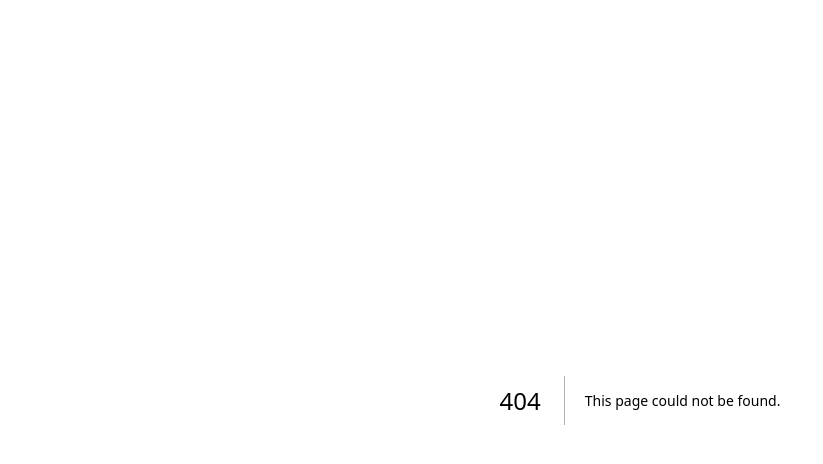
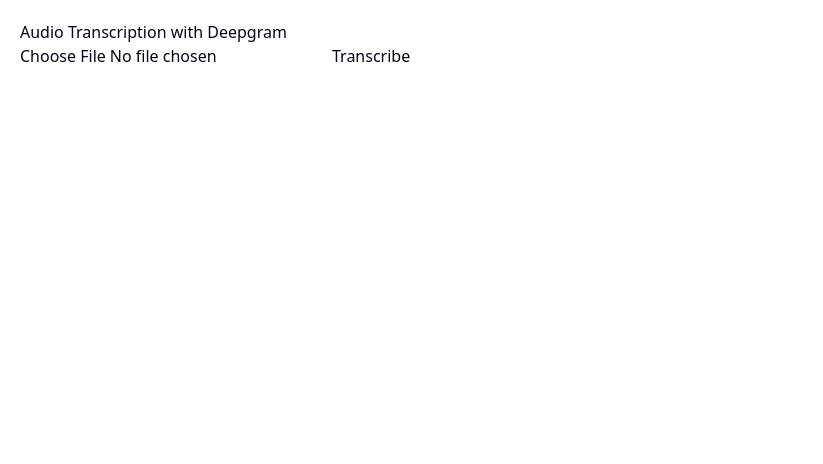
Before and after one commit to d-koding/tir-ai-hack, a Next.js app in the folder tir-ai/: page /transcribe in a window 1280 px wide. Before the commit this address had no page. Shown: the top 464 px of the page, without its empty margins (0-823 px from the left). Built offline with nearby package versions, Linux system fonts and the light colour scheme.

Commit message:
implemented first api endpoint

```diff
--- /dev/null
+++ b/tir-ai/app/(application)/transcribe/page.tsx
@@ -0,0 +1,75 @@
+"use client";
+
+import { useState } from "react";
+
+export default function Transcribe() {
+  const [file, setFile] = useState<File | null>(null);
+  const [transcript, setTranscript] = useState("");
+  const [confidence, setConfidence] = useState("");
+  const [loading, setLoading] = useState(false);
+  const [error, setError] = useState<string | null>(null);
+
+  const handleTranscribe = async () => {
+    if (!file) {
+      setError("Please select a file");
+      return;
+    }
+
+    setLoading(true);
+    setError(null);
+    setTranscript("");
+    setConfidence("");
+
+    const formData = new FormData();
+    formData.append("audio", file);
+
+    try {
+      const response = await fetch("/api/transcribe", {
+        method: "POST",
+        body: formData,
+      });
+
+      const data = await response.json();
+      if (response.ok) {
+        setTranscript(data.transcript);
+        setConfidence(data.confidence);
+      } else {
+        setError(data.error);
+      }
+    } catch (err) {
+      setError("Something went wrong. Please try again.");
+    } finally {
+      setLoading(false);
+    }
+  };
+
+  return (
+    <div style={{ padding: "20px" }}>
+      <h1>Audio Transcription with Deepgram</h1>
+      <input
+        type="file"
+        accept="audio/*"
+        onChange={(e) => {
+          const files = e.target.files;
+          if (files && files.length > 0) {
+            setFile(files[0]);
+          } else {
+            setFile(null);
+          }
+        }}
+      />
+      <button onClick={handleTranscribe} disabled={loading}>
+        {loading ? "Transcribing..." : "Transcribe"}
+      </button>
+      {error && <p style={{ color: "red" }}>{error}</p>}
+      {transcript && (
+        <div>
+          <h2>Transcript:</h2>
+          <p>{transcript}</p>
+          <h2>Confidence:</h2>
+          <p>{confidence}</p>
+        </div>
+      )}
+    </div>
+  );
+}
--- /dev/null
+++ b/tir-ai/app/api/transcribe/route.ts
@@ -0,0 +1,77 @@
+// app/api/transcribe/route.ts
+import { createClient } from "@deepgram/sdk";
+import { NextRequest, NextResponse } from "next/server";
+
+export async function POST(req: NextRequest): Promise<NextResponse> {
+  try {
+    // Step 1: Load and log the API key
+    // const apiKey = process.env.DEEPGRAM_UPLOAD_API_KEY as string;
+    // console.log("API Key from process.env:", apiKey);
+
+    const apiKey = "4d70000c8b5a98771e9403afcd1cb1978db6741e";
+
+    if (!apiKey) {
+      return NextResponse.json(
+        { error: "Server configuration error: Deepgram API key missing" },
+        { status: 500 }
+      );
+    }
+
+    // Step 2: Initialize Deepgram client
+    const deepgram = createClient(apiKey);
+
+    // Step 3: Parse form data
+    const formData = await req.formData();
+    const file = formData.get("audio");
+    if (!file) {
+      return NextResponse.json(
+        { error: "No audio file uploaded" },
+        { status: 400 }
+      );
+    }
+
+    // Step 4: Convert file to buffer
+    const fileBuffer = await (file as File).arrayBuffer();
+    const buffer = Buffer.from(fileBuffer);
+
+    // Step 5: Transcribe the file
+    const { result, error } = await deepgram.listen.prerecorded.transcribeFile(
+      buffer,
+      {
+        model: "nova-2",
+        smart_format: true,
+        punctuate: true,
+        diarize: true,
+      }
+    );
+
+    // Step 6: Handle response
+    if (error) {
+      console.error("Deepgram error:", error);
+      return NextResponse.json(
+        { error: error.message || "Transcription service error" },
+        { status: 500 }
+      );
+    }
+
+    if (!result || !result.results?.channels?.length) {
+      return NextResponse.json(
+        { error: "No transcription results returned" },
+        { status: 500 }
+      );
+    }
+
+    // Step 7: Extract and return results
+    const transcript = result.results.channels[0].alternatives[0].transcript;
+    const confidence = result.results.channels[0].alternatives[0].confidence;
+    const words = result.results.channels[0].alternatives[0].words;
+
+    return NextResponse.json({ transcript, confidence, words });
+  } catch (error) {
+    console.error("Unexpected error:", error);
+    return NextResponse.json(
+      { error: "Failed to process audio", details: error },
+      { status: 500 }
+    );
+  }
+}
--- a/tir-ai/app/page.tsx
+++ b/tir-ai/app/page.tsx
@@ -1,8 +1,10 @@
+import Transcribe from "./(application)/transcribe/page";
 import DashboardPage from "./dashboard/page";
 
 export default function Home() {
   return (
     <>
-    <DashboardPage/>
+      <Transcribe />
     </>
-)}
+  );
+}
--- a/tir-ai/package.json
+++ b/tir-ai/package.json
@@ -9,11 +9,15 @@
     "lint": "next lint"
   },
   "dependencies": {
+    "@deepgram/sdk": "^3.11.3",
     "@radix-ui/react-slot": "^1.1.2",
     "@supabase/ssr": "^0.6.1",
     "@supabase/supabase-js": "^2.49.4",
+    "axios": "^1.8.4",
     "class-variance-authority": "^0.7.1",
     "clsx": "^2.1.1",
+    "dotenv": "^16.4.7",
+    "formidable": "^3.5.2",
     "lucide-react": "^0.487.0",
     "next": "15.2.4",
     "react": "^19.0.0",
@@ -24,6 +28,7 @@
   "devDependencies": {
     "@eslint/eslintrc": "^3",
     "@tailwindcss/postcss": "^4",
+    "@types/formidable": "^3.4.5",
     "@types/node": "^20",
     "@types/react": "^19",
     "@types/react-dom": "^19",
--- a/tir-ai/tsconfig.json
+++ b/tir-ai/tsconfig.json
@@ -22,6 +22,6 @@
       "@/*": ["./*"]
     }
   },
-  "include": ["next-env.d.ts", "**/*.ts", "**/*.tsx", ".next/types/**/*.ts"],
+  "include": ["next-env.d.ts", "**/*.ts", "**/*.tsx", ".next/types/**/*.ts", "app/api/transcribe/route.js", "app/api/transcribe/route.js"],
   "exclude": ["node_modules"]
 }
```
Also changed, not shown: 1 other file (tests, documents, lock files or other folders).
